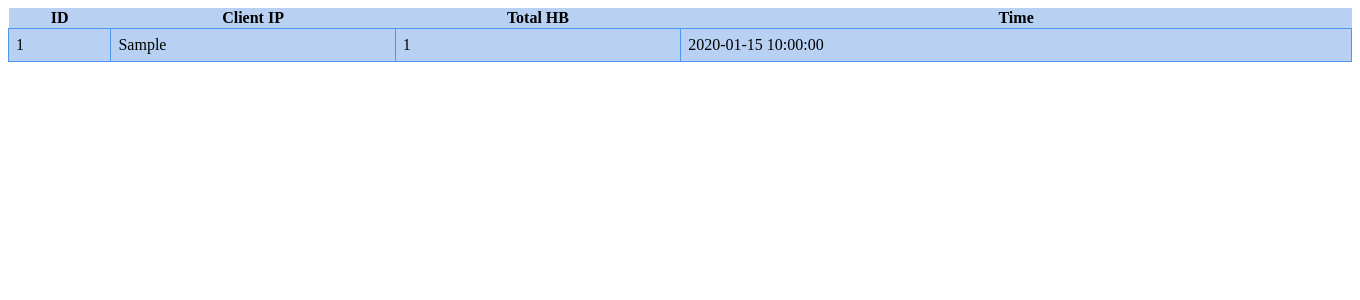
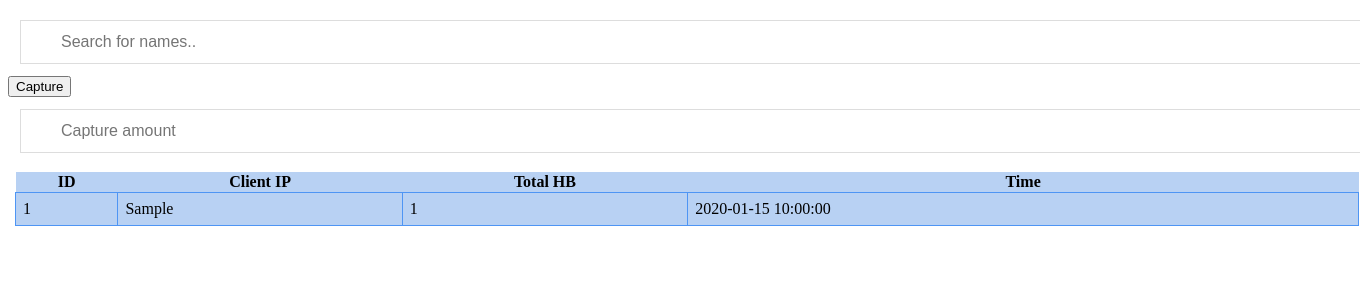
Before and after one commit to nmohan101/PhotoNetwork, a Flask app: template FrontEnd/templates/template.html in a window 1360 px wide; the page is wider, and only the part inside the window is pictured. Shown: the top 300 px of that part. Run offline with Flask 2, Linux system fonts and the light colour scheme; the template is opened without the code that fills it: most values are stand-ins (such as "Sample title", 1, 10 or a date in 2020).

Commit message:
Minor updates. added search feater for table

```diff
--- /dev/null
+++ b/FrontEnd/static/search.js
@@ -0,0 +1,25 @@
+function myFunction() {
+    // Declare variables
+    var input, filter, table, tr, td, i, txtValue;
+    input = document.getElementById("myInput");
+    filter = input.value.toUpperCase();
+    table = document.getElementById("hoverTable");
+    tr = table.getElementsByTagName("tr");
+
+    // Loop through all table rows, and hide those who don't match the search query
+    for (i = 0; i < tr.length; i++) {
+      td = tr[i].getElementsByTagName("td")[1];
+      if (td) {
+        txtValue = td.textContent || td.innerText;
+        if (txtValue.toUpperCase().indexOf(filter) > -1) {
+          tr[i].style.display = "";
+        } else {
+          tr[i].style.display = "none";
+        }
+      }
+    }
+  }
+
+function myCapture() {
+
+}
--- a/FrontEnd/static/style.css
+++ b/FrontEnd/static/style.css
@@ -1,10 +1,8 @@
-
-
-
 
 .hoverTable{
   width:100%;
   border-collapse:collapse;
+  margin:7px;
 }
 .hoverTable td{
   padding:7px; border:#4e95f4 1px solid;
@@ -17,3 +15,11 @@
 .hoverTable tr:hover {
     background-color: #ffff99;
 }
+
+#myInput {
+  width: 100%; /* Full-width */
+  font-size: 16px; /* Increase font-size */
+  padding: 12px 20px 12px 40px; /* Add some padding */
+  border: 1px solid #ddd; /* Add a grey border */
+  margin: 12px; /* Add some space below the input */
+}
--- a/FrontEnd/templates/template.html
+++ b/FrontEnd/templates/template.html
@@ -1,12 +1,17 @@
+
 <!DOCTYPE html>
 <html lang="en">
   <head>
       <link rel="stylesheet" type="text/css" href="{{ url_for('static', filename='style.css') }}">
+      <script src="{{url_for('static', filename='search.js')}}"></script>
 	<meta charset="utf-8">
 	<title>example</title>
   </head>
   <body>
-      <table class="hoverTable">
+      <input type="text" id="myInput" onkeyup="myFunction()" placeholder="Search for names..">
+      <input type="button" id="capture" onClick="myCapture()" value="Capture">
+      <input type="text" id="myInput" placeholder="Capture amount">
+      <table class="hoverTable" id="hoverTable">
         {# comment #}
         <tr>
           <th>ID</th>
```
Also changed, not shown: 3 other files.
